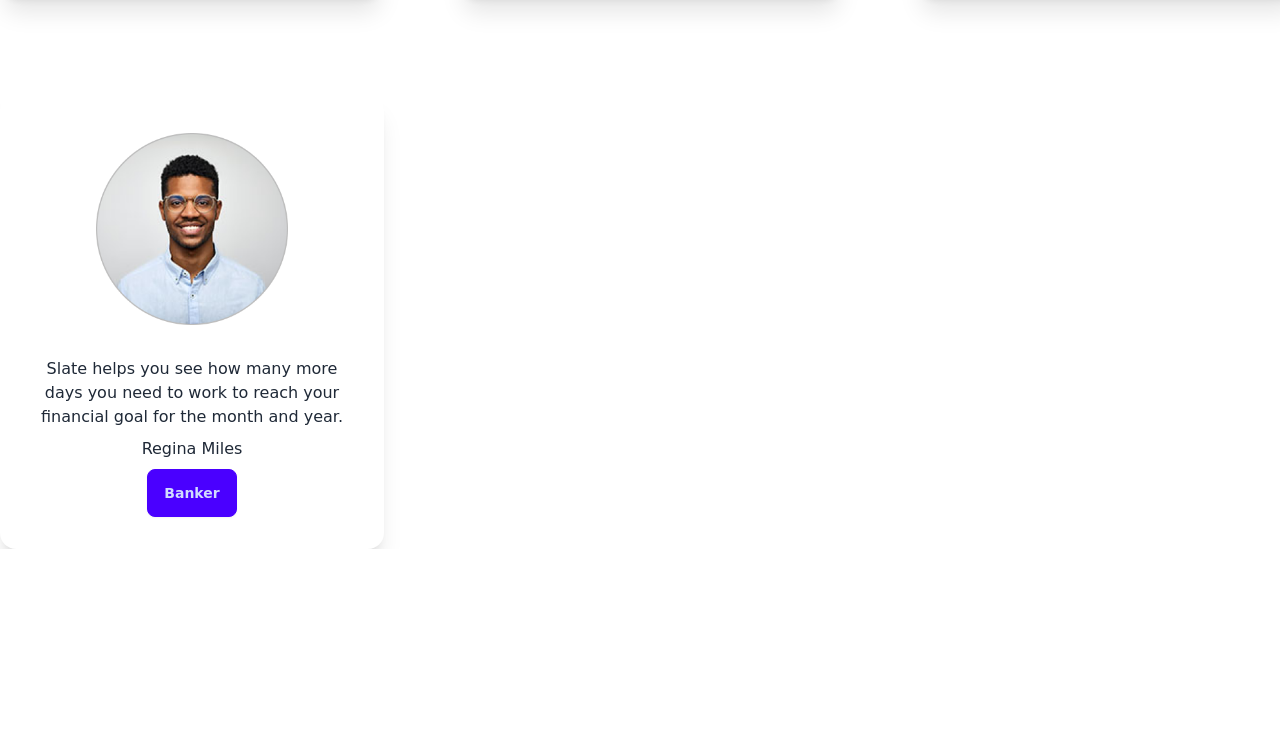
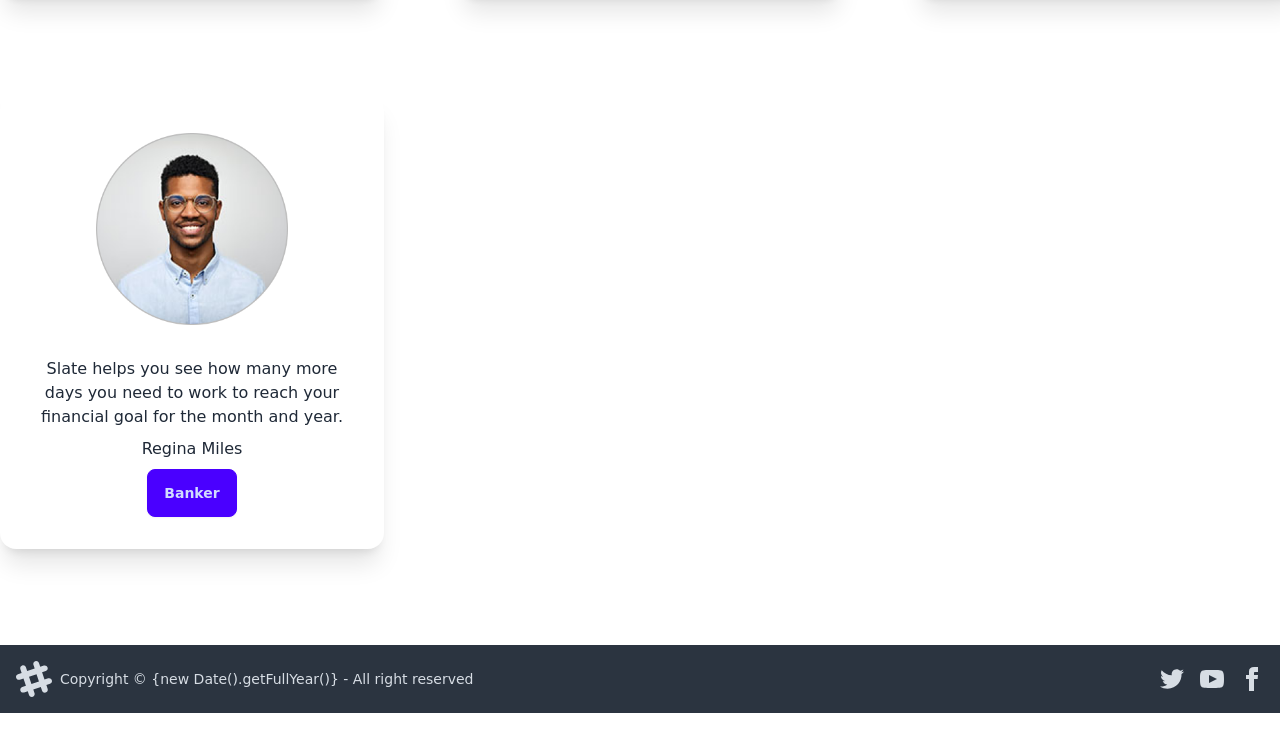
Before and after one commit to SadikRa/Booking-website, a website: page index.html in a window 1280 px wide. Shown: the part 1177-1928 px from the top of the page. Before the commit the page ends 1726 px from the top, so only its background shows below. Drawn offline with nearby package versions, Linux system fonts and the light colour scheme; a web font is replaced by a local one.

```diff
--- a/index.html
+++ b/index.html
@@ -295,8 +295,58 @@
       </section>
     </main>
 
-    <footer>
-      <!-- Footer content goes here -->
+    <footer class="mt-24 mb-12">
+      <footer class="footer bg-neutral text-neutral-content items-center p-4">
+        <aside class="grid-flow-col items-center">
+          <svg
+            width="36"
+            height="36"
+            viewBox="0 0 24 24"
+            xmlns="http://www.w3.org/2000/svg"
+            fill-rule="evenodd"
+            clip-rule="evenodd"
+            class="fill-current">
+            <path
+              d="M22.672 15.226l-2.432.811.841 2.515c.33 1.019-.209 2.127-1.23 2.456-1.15.325-2.148-.321-2.463-1.226l-.84-2.518-5.013 1.677.84 2.517c.391 1.203-.434 2.542-1.831 2.542-.88 0-1.601-.564-1.86-1.314l-.842-2.516-2.431.809c-1.135.328-2.145-.317-2.463-1.229-.329-1.018.211-2.127 1.231-2.456l2.432-.809-1.621-4.823-2.432.808c-1.355.384-2.558-.59-2.558-1.839 0-.817.509-1.582 1.327-1.846l2.433-.809-.842-2.515c-.33-1.02.211-2.129 1.232-2.458 1.02-.329 2.13.209 2.461 1.229l.842 2.515 5.011-1.677-.839-2.517c-.403-1.238.484-2.553 1.843-2.553.819 0 1.585.509 1.85 1.326l.841 2.517 2.431-.81c1.02-.33 2.131.211 2.461 1.229.332 1.018-.21 2.126-1.23 2.456l-2.433.809 1.622 4.823 2.433-.809c1.242-.401 2.557.484 2.557 1.838 0 .819-.51 1.583-1.328 1.847m-8.992-6.428l-5.01 1.675 1.619 4.828 5.011-1.674-1.62-4.829z"></path>
+          </svg>
+          <p>Copyright © {new Date().getFullYear()} - All right reserved</p>
+        </aside>
+        <nav class="grid-flow-col gap-4 md:place-self-center md:justify-self-end">
+          <a>
+            <svg
+              xmlns="http://www.w3.org/2000/svg"
+              width="24"
+              height="24"
+              viewBox="0 0 24 24"
+              class="fill-current">
+              <path
+                d="M24 4.557c-.883.392-1.832.656-2.828.775 1.017-.609 1.798-1.574 2.165-2.724-.951.564-2.005.974-3.127 1.195-.897-.957-2.178-1.555-3.594-1.555-3.179 0-5.515 2.966-4.797 6.045-4.091-.205-7.719-2.165-10.148-5.144-1.29 2.213-.669 5.108 1.523 6.574-.806-.026-1.566-.247-2.229-.616-.054 2.281 1.581 4.415 3.949 4.89-.693.188-1.452.232-2.224.084.626 1.956 2.444 3.379 4.6 3.419-2.07 1.623-4.678 2.348-7.29 2.04 2.179 1.397 4.768 2.212 7.548 2.212 9.142 0 14.307-7.721 13.995-14.646.962-.695 1.797-1.562 2.457-2.549z"></path>
+            </svg>
+          </a>
+          <a>
+            <svg
+              xmlns="http://www.w3.org/2000/svg"
+              width="24"
+              height="24"
+              viewBox="0 0 24 24"
+              class="fill-current">
+              <path
+                d="M19.615 3.184c-3.604-.246-11.631-.245-15.23 0-3.897.266-4.356 2.62-4.385 8.816.029 6.185.484 8.549 4.385 8.816 3.6.245 11.626.246 15.23 0 3.897-.266 4.356-2.62 4.385-8.816-.029-6.185-.484-8.549-4.385-8.816zm-10.615 12.816v-8l8 3.993-8 4.007z"></path>
+            </svg>
+          </a>
+          <a>
+            <svg
+              xmlns="http://www.w3.org/2000/svg"
+              width="24"
+              height="24"
+              viewBox="0 0 24 24"
+              class="fill-current">
+              <path
+                d="M9 8h-3v4h3v12h5v-12h3.642l.358-4h-4v-1.667c0-.955.192-1.333 1.115-1.333h2.885v-5h-3.808c-3.596 0-5.192 1.583-5.192 4.615v3.385z"></path>
+            </svg>
+          </a>
+        </nav>
+      </footer>
     </footer>
   </body>
 </html>
```
